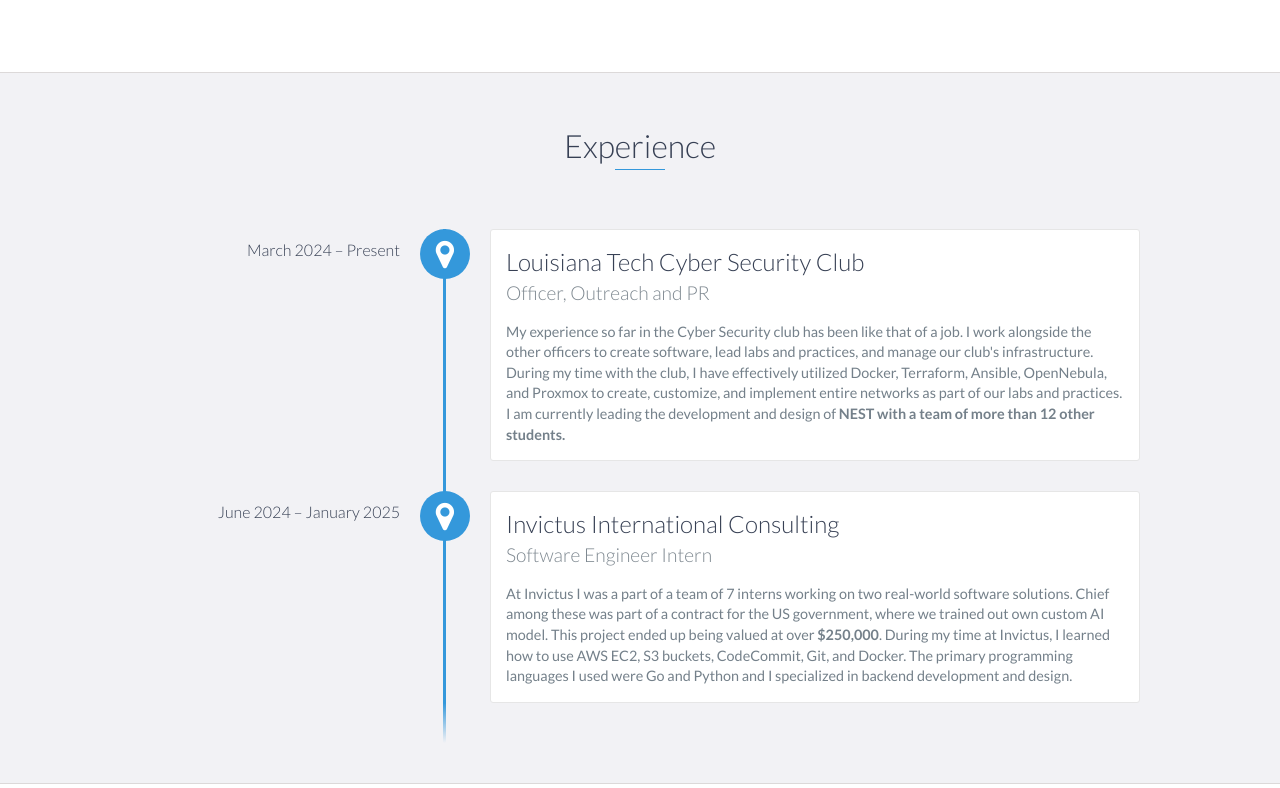
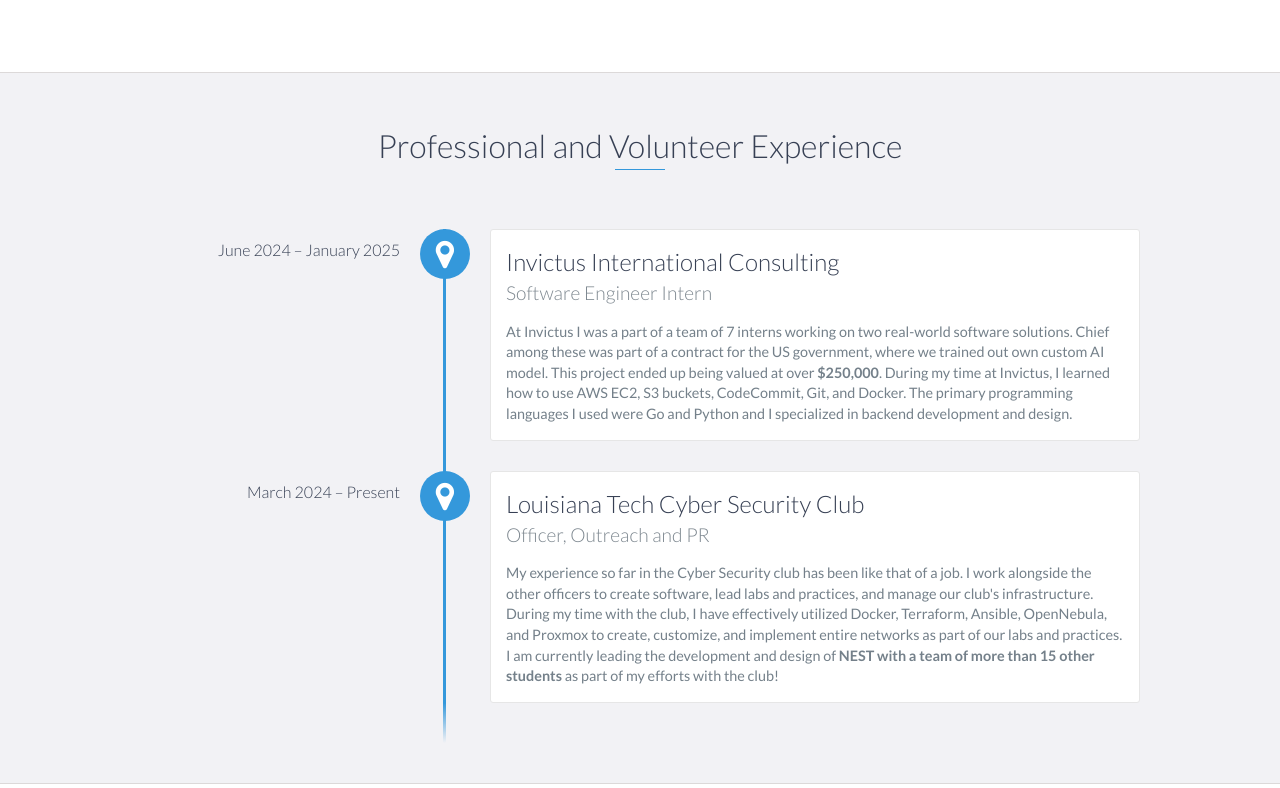
Before and after one commit to AidanFeess/AidanFeess.github.io, a website: page index.html in a window 1280 px wide. Shown: the part 992-1780 px from the top of the page. Drawn offline with nearby package versions, Linux system fonts and the light colour scheme.

Commit message:
Update resume and some small changes to things on website

```diff
--- a/index.html
+++ b/index.html
@@ -87,18 +87,8 @@
     <!-- End #about -->
 
     <div id="experience" class="background-alt">
-        <h2 class="heading">Experience</h2>
+        <h2 class="heading">Professional and Volunteer Experience</h2>
         <div id="experience-timeline">
-
-            <div data-date="March 2024 – Present">
-                <h3>Louisiana Tech Cyber Security Club</h3>
-                <h4>Officer, Outreach and PR</h4>
-                <p>
-                    My experience so far in the Cyber Security club has been like that of a job. I work alongside the other officers to create software, lead labs and practices, and
-                    manage our club's infrastructure. During my time with the club, I have effectively utilized Docker, Terraform, Ansible, OpenNebula, and Proxmox to create, customize,
-                    and implement entire networks as part of our labs and practices. I am currently leading the development and design of <b>NEST with a team of more than 12 other students.</b>
-                </p>
-            </div>
 
             <div data-date="June 2024 – January 2025">
                 <h3>Invictus International Consulting</h3>
@@ -107,6 +97,17 @@
                     At Invictus I was a part of a team of 7 interns working on two real-world software solutions. Chief among these was part of a contract for the US government, where
                     we trained out own custom AI model. This project ended up being valued at over <b>$250,000</b>. During my time at Invictus, I learned how to use AWS EC2, S3 buckets, CodeCommit,
                     Git, and Docker. The primary programming languages I used were Go and Python and I specialized in backend development and design.
+                </p>
+            </div>
+
+            <div data-date="March 2024 – Present">
+                <h3>Louisiana Tech Cyber Security Club</h3>
+                <h4>Officer, Outreach and PR</h4>
+                <p>
+                    My experience so far in the Cyber Security club has been like that of a job. I work alongside the other officers to create software, lead labs and practices, and
+                    manage our club's infrastructure. During my time with the club, I have effectively utilized Docker, Terraform, Ansible, OpenNebula, and Proxmox to create, customize,
+                    and implement entire networks as part of our labs and practices. I am currently leading the development and design of <b>NEST with a team of more than 15 other students</b>
+                    as part of my efforts with the club!
                 </p>
             </div>
 
@@ -202,7 +203,7 @@
                         <p>
                             NEST is designed to be an all-in-one solution to competition and CTF hosting. Utilizing TypeScript and Angular for the frontend, Python and Flask for middleware,
                             Rust for the backend, Go for scoring services in each 'game' network, and PostgreSQL as the database. NEST using JWT to authenticate users and has a comprehensive
-                            IAM system. I designed it myself, and am currently working with a team of more than 12 students at Louisiana Tech University to create and implement all of its features.
+                            IAM system. I designed it myself, and am currently working with a team of 15 students at Louisiana Tech University to create and implement all of its features.
                         </p>
                         <a href="https://github.com/LTSEC/NEST">View Project</a>
                     </div>
@@ -246,11 +247,11 @@
             <li>Linux</li>
             <li>OpenNebula</li>
             <li>Python</li>
+            <li>C</li>
+            <li>C++</li>
             <li>Go</li>
+            <li>Rust</li>
             <li>Java</li>
-            <li>C</li>
-            <li>C#</li>
-            <li>C++</li>
             <li>Java/TypeScript</li>
         </ul>
     </div>
```
Also changed, not shown: 1 other file.
